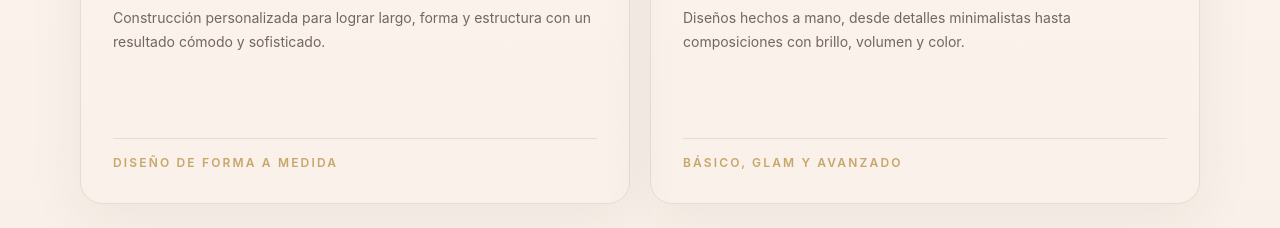
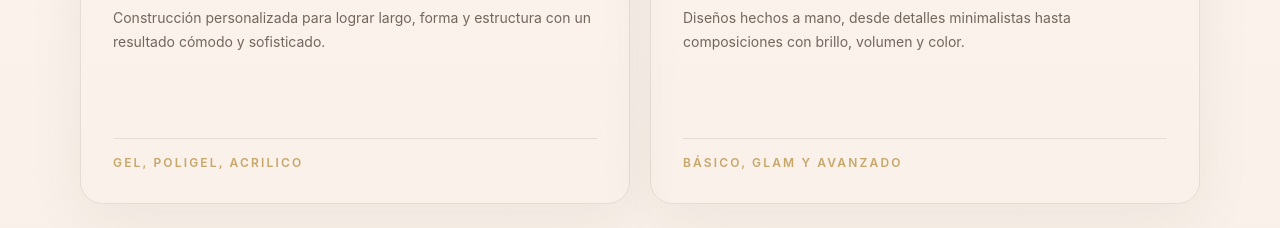
Before and after one commit to quimey138-bit/VG-Nails-Studio, a Next.js app: page / in a window 1280 px wide. Shown: the part 1780-2008 px from the top of the page. Built offline with nearby package versions, Linux system fonts and the light colour scheme.

Commit message:
Integra categorias del portfolio

```diff
--- a/data/site.js
+++ b/data/site.js
@@ -21,7 +21,7 @@ export const services = [
     title: "Esculpidas",
     description:
       "Construcción personalizada para lograr largo, forma y estructura con un resultado cómodo y sofisticado.",
-    detail: "Diseño de forma a medida"
+    detail: "GEL, POLIGEL, ACRILICO"
   },
   {
     title: "Nail Art",
```
